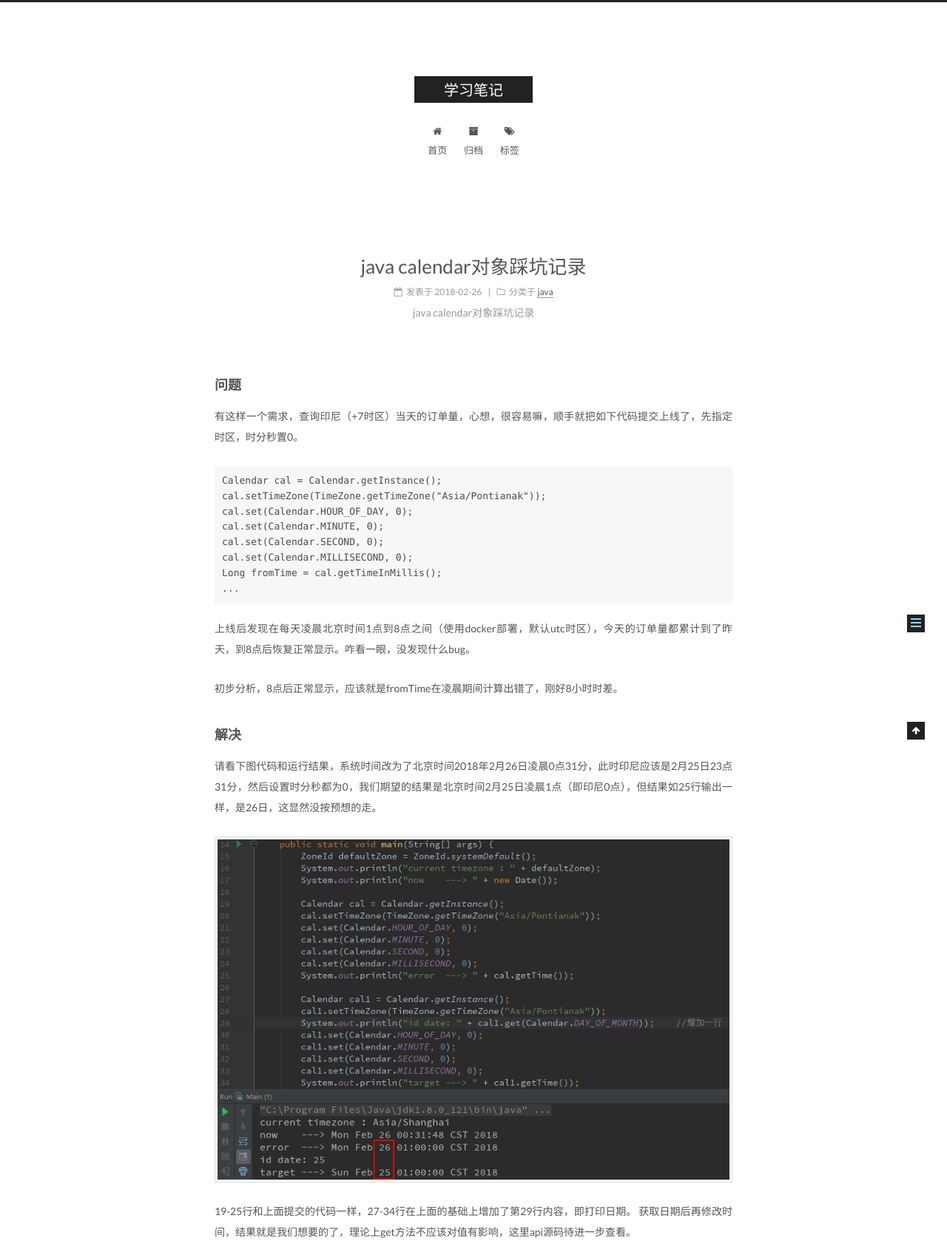
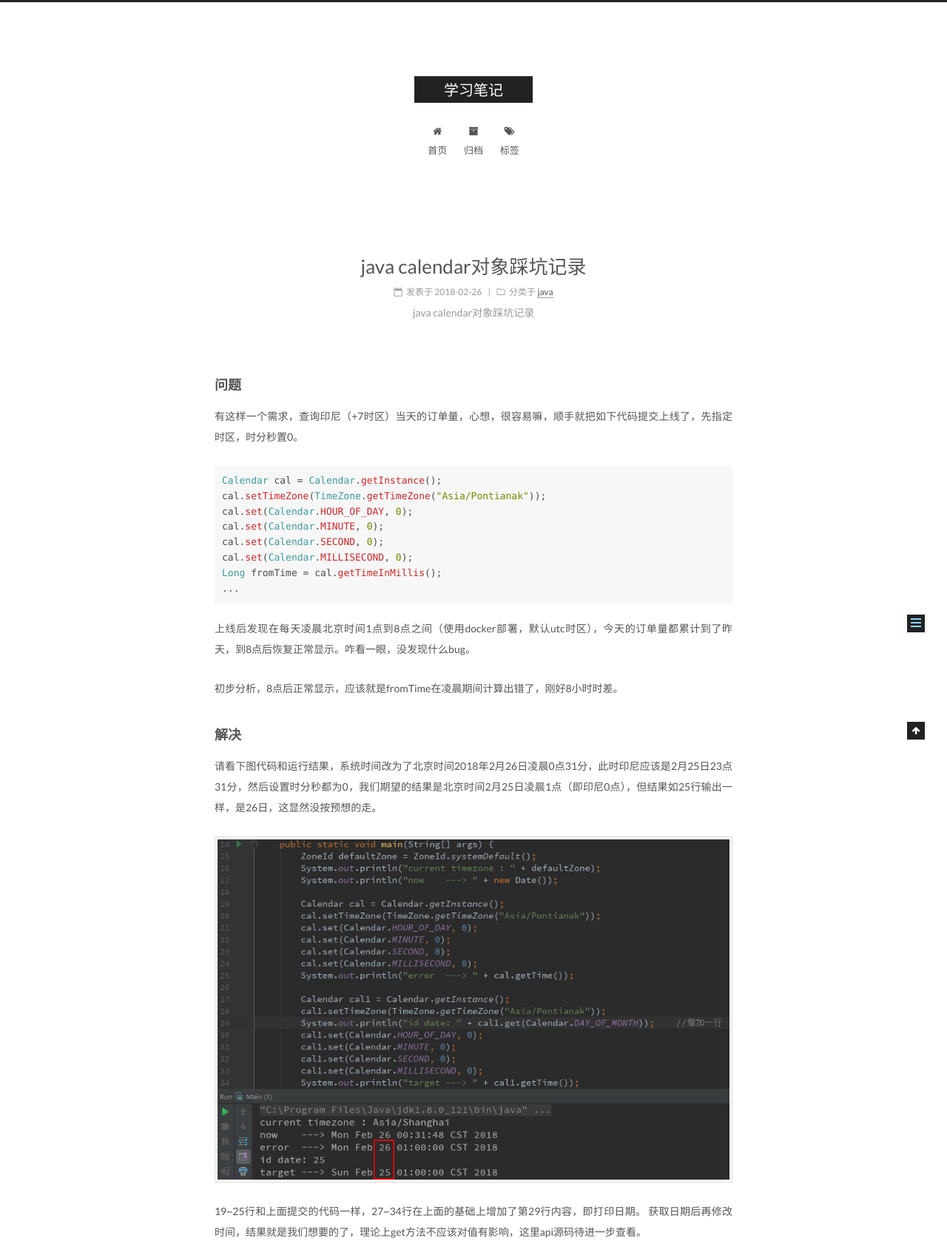
Before and after one commit to axboy/axboy.github.io, a Jekyll site: the page built from _posts/2018-02-26-java-calendar.md, in a window 1280 px wide, cut to the strip 0-1701 px from the top of the page. Shown: the whole strip at 74% size. Built offline with Jekyll 4.4.1, drawn with Linux system fonts in a browser that asks for light colours.

Commit message:
update java calendar

````diff
--- a/_posts/2018-02-26-java-calendar.md
+++ b/_posts/2018-02-26-java-calendar.md
@@ -10,7 +10,7 @@ tags: java
 
 有这样一个需求，查询印尼（+7时区）当天的订单量，心想，很容易嘛，顺手就把如下代码提交上线了，先指定时区，时分秒置0。
 
-```
+```java
 Calendar cal = Calendar.getInstance();
 cal.setTimeZone(TimeZone.getTimeZone("Asia/Pontianak"));
 cal.set(Calendar.HOUR_OF_DAY, 0);
@@ -31,5 +31,5 @@ Long fromTime = cal.getTimeInMillis();
 
 ![screen](/images/java-calendar-01.png)
 
-19-25行和上面提交的代码一样，27-34行在上面的基础上增加了第29行内容，即打印日期。
+19~25行和上面提交的代码一样，27~34行在上面的基础上增加了第29行内容，即打印日期。
 获取日期后再修改时间，结果就是我们想要的了，理论上get方法不应该对值有影响，这里api源码待进一步查看。
````
